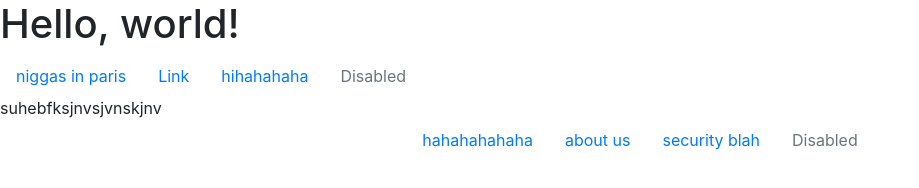
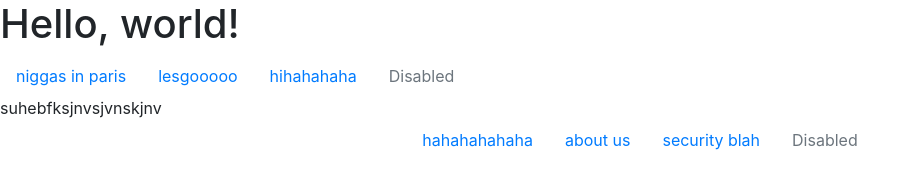
Before and after one commit to tnlmao/mywebsite, a plain HTML site: page index.html in a window 1280 px wide. Shown: the whole page, without its empty margins (0-919 px from the left). Drawn offline with nearby package versions, Linux system fonts and the light colour scheme.

Commit message:
conflict

```diff
--- a/index.html
+++ b/index.html
@@ -17,7 +17,7 @@
           <a class="nav-link active" href="#">niggas in paris</a>
         </li>
         <li class="nav-item">
-          <a class="nav-link" href="#">Link</a>
+          <a class="nav-link" href="#">lesgooooo</a>
         </li>
         <li class="nav-item">
           <a class="nav-link" href="#">hihahahaha</a>
```
